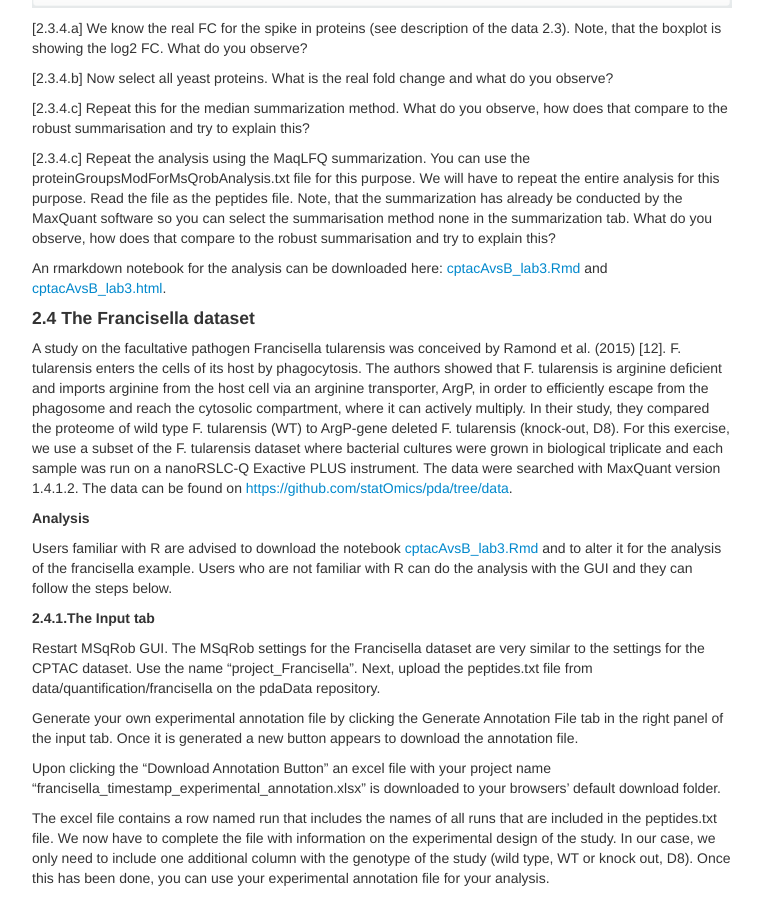
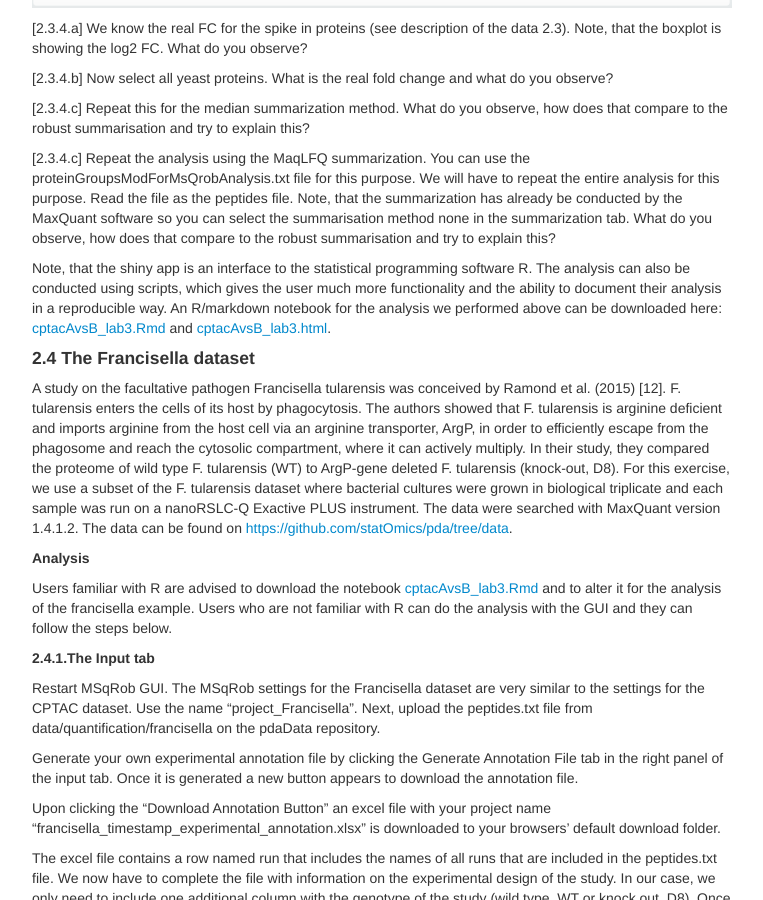
Before and after one commit to statOmics/pda19-20, a Jekyll site: the page built from pages/sdaMsqrobSimple.md, in a window 1280 px wide and 900 px high, scrolled down 9663 px. Shown: the whole window, without its empty margins (258-1021 px from the left). Built offline with Jekyll 4.4.1, drawn with Linux system fonts in a browser that asks for light colours; formulas are drawn with MathJax 3; some of the changed text lies outside the part shown.

Commit message:
small textual updates tutorial MSqRob Simple

```diff
--- a/pages/sdaMsqrobSimple.md
+++ b/pages/sdaMsqrobSimple.md
@@ -117,7 +117,7 @@ Ridge regression, however, is considerably slower so for the exercises we will s
 
 Set the “Number of contrasts” to 1. Contrasts are linear combination of the parameters in the model that quantify the effect of interest. In our case we model the data with a linear model that contains two parameters: a mean for every treatment group. We aim to compare the log average for the two treatment groups. So we only have one contrast of interest. Remember that we log-transformed the intensities:
 
-$$ log_2⁡FC=log_2⁡6B-log_2⁡6A=log_2⁡ \frac{6B}{6A} $$
+$$ log_2⁡FC=log_2⁡ 6B-log_2⁡ 6A=log_2⁡ \frac{6B}{6A} $$
 
 This contrast has the interpretation of a log2 fold change between condition 6B and condition 6A. Positive estimates denote that the abundance of the protein is on average higher in condition 6B, negative estimates denote that the abundance is on average higher in condition 6A. An estimate equal to 0 indicates that the estimated abundances are equal. A log2 FC = 1 indicates that the average abundance in condition B is 2 x higher than the average abundance in condition A, i.e. an 2 fold upregulation in condition B as compared to condition A.
 In order to specify the contrast of interest in MSqRob we set condition 6A to − 1 and condition 6B to 1. That way, we subtract the average log2 intensity in condition 6A from that in condition 6B.
@@ -159,7 +159,7 @@ We can now filter the ups proteins by typing "ups" in the search field above the
 
 [2.3.4.c] Repeat the analysis using the MaqLFQ summarization. You can use the proteinGroupsModForMsQrobAnalysis.txt file for this purpose. We will have to repeat the entire analysis for this purpose. Read the file as the peptides file. Note, that the summarization has already be conducted by the MaxQuant software so you can select the summarisation method none in the summarization tab. What do you observe, how does that compare to the robust summarisation and try to explain this?
 
-An rmarkdown notebook for the analysis can be downloaded here: [cptacAvsB_lab3.Rmd](https://raw.githubusercontent.com/statOmics/pda/gh-pages/assets/cptacAvsB_lab3.Rmd) and [cptacAvsB_lab3.html](./cptacAvsB_lab3.nb.html).
+Note, that the shiny app is an interface to the statistical programming software R. The analysis can also be conducted using scripts, which gives the user much more functionality and the ability to document their analysis in a reproducible way. An R/markdown notebook for the analysis we performed above can be downloaded here: [cptacAvsB_lab3.Rmd](https://raw.githubusercontent.com/statOmics/pda/gh-pages/assets/cptacAvsB_lab3.Rmd) and [cptacAvsB_lab3.html](./cptacAvsB_lab3.nb.html).
 
 #### 2.4 The Francisella dataset
 A study on the facultative pathogen Francisella tularensis was conceived by Ramond et al. (2015) [12]. F. tularensis enters the cells of its host by phagocytosis. The authors showed that F. tularensis is arginine deficient and imports arginine from the host cell via an arginine transporter, ArgP, in order to efficiently escape from the phagosome and reach the cytosolic compartment, where it can actively multiply. In their study, they compared the proteome of wild type F. tularensis (WT) to ArgP-gene deleted F. tularensis (knock-out, D8). For this exercise, we use a subset of the F. tularensis dataset where bacterial cultures were grown in biological triplicate and each sample was run on a nanoRSLC-Q Exactive PLUS instrument. The data were searched with MaxQuant version 1.4.1.2.
```
Also changed, not shown: other parts of pages/sdaMsqrobSimple.md (+1 -1 lines).
